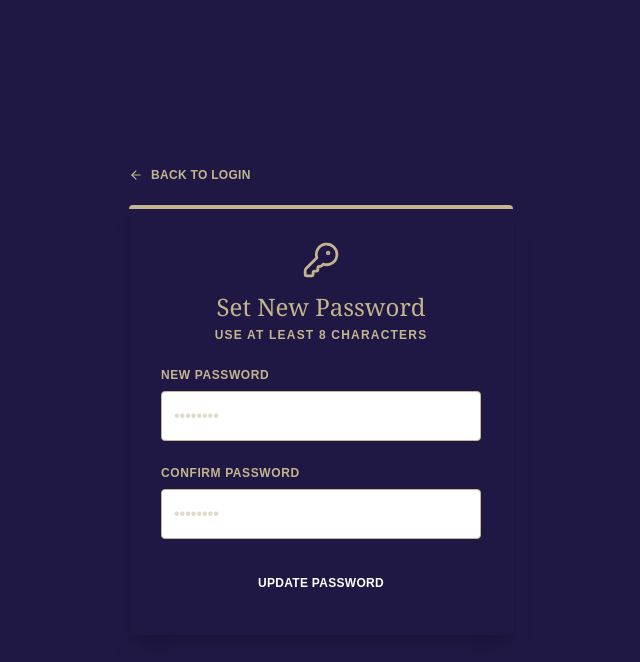
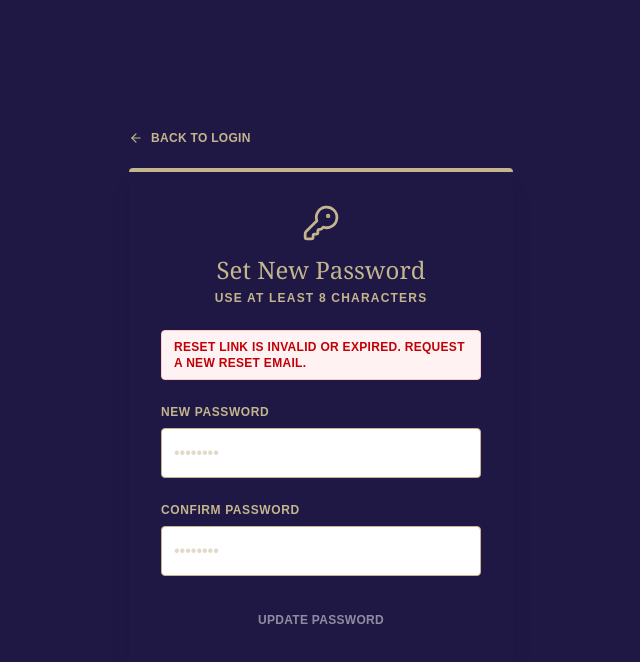
Before and after one commit to house7784/golf-trip-app, a Next.js app: page /login/reset-password in a window 1280 px wide. Shown: the top 662 px of the page, without its empty margins (319-959 px from the left). Built offline with nearby package versions, Linux system fonts and the light colour scheme; no server answers.

Commit message:
feat: refactor reset password functionality with improved error handling and user feedback

```diff
--- a/app/login/actions.ts
+++ b/app/login/actions.ts
@@ -89,7 +89,7 @@ export async function forgotPassword(formData: FormData) {
   const siteUrl = configuredSiteUrl || fallbackSiteUrl
 
   const { error } = await supabase.auth.resetPasswordForEmail(email, {
-    redirectTo: `${siteUrl}/auth/confirm?next=/login/reset-password`,
+    redirectTo: `${siteUrl}/login/reset-password`,
   })
 
   if (error) {
--- a/app/login/reset-password/actions.ts
+++ /dev/null
@@ -1,36 +0,0 @@
-'use server'
-
-import { redirect } from 'next/navigation'
-import { createClient } from '@/utils/supabase/server'
-
-export async function updatePassword(formData: FormData) {
-  const supabase = await createClient()
-
-  const newPassword = (formData.get('password') as string | null)?.trim() || ''
-  const confirmPassword = (formData.get('confirmPassword') as string | null)?.trim() || ''
-
-  if (newPassword.length < 8) {
-    redirect('/login/reset-password?error=Password must be at least 8 characters')
-  }
-
-  if (newPassword !== confirmPassword) {
-    redirect('/login/reset-password?error=Passwords do not match')
-  }
-
-  const {
-    data: { user },
-  } = await supabase.auth.getUser()
-
-  if (!user) {
-    redirect('/login?error=Open reset link from your email first')
-  }
-
-  const { error } = await supabase.auth.updateUser({ password: newPassword })
-
-  if (error) {
-    console.error(error)
-    redirect('/login/reset-password?error=Could not update password')
-  }
-
-  redirect('/login?success=Password updated. Please sign in.')
-}
--- a/app/login/reset-password/page.tsx
+++ b/app/login/reset-password/page.tsx
@@ -1,14 +1,93 @@
+'use client'
+
+import { useEffect, useMemo, useState } from 'react'
 import Link from 'next/link'
+import { useRouter, useSearchParams } from 'next/navigation'
 import { ArrowLeft, KeyRound } from 'lucide-react'
-import { updatePassword } from './actions'
+import { createClient } from '@/utils/supabase/client'
 
-export default async function ResetPasswordPage({
-  searchParams,
-}: {
-  searchParams: Promise<{ error?: string }>
-}) {
-  const params = await searchParams
-  const error = params?.error ? decodeURIComponent(params.error) : ''
+export default function ResetPasswordPage() {
+  const router = useRouter()
+  const searchParams = useSearchParams()
+  const [password, setPassword] = useState('')
+  const [confirmPassword, setConfirmPassword] = useState('')
+  const [isSubmitting, setIsSubmitting] = useState(false)
+  const [ready, setReady] = useState(false)
+  const [error, setError] = useState('')
+  const [success, setSuccess] = useState('')
+
+  const supabase = useMemo(() => createClient(), [])
+
+  useEffect(() => {
+    let cancelled = false
+
+    const prepareRecovery = async () => {
+      const tokenHash = searchParams.get('token_hash')
+      const type = searchParams.get('type')
+
+      if (tokenHash && type === 'recovery') {
+        const { error: verifyError } = await supabase.auth.verifyOtp({
+          type: 'recovery',
+          token_hash: tokenHash,
+        })
+
+        if (verifyError) {
+          if (!cancelled) {
+            setError('Invalid or expired reset link. Please request a new one.')
+          }
+          return
+        }
+      }
+
+      const { data } = await supabase.auth.getSession()
+      if (!data.session) {
+        if (!cancelled) {
+          setError('Reset link is invalid or expired. Request a new reset email.')
+        }
+        return
+      }
+
+      if (!cancelled) {
+        setReady(true)
+      }
+    }
+
+    prepareRecovery()
+
+    return () => {
+      cancelled = true
+    }
+  }, [searchParams, supabase])
+
+  const handleSubmit = async (e: React.FormEvent<HTMLFormElement>) => {
+    e.preventDefault()
+    setError('')
+    setSuccess('')
+
+    if (password.length < 8) {
+      setError('Password must be at least 8 characters.')
+      return
+    }
+
+    if (password !== confirmPassword) {
+      setError('Passwords do not match.')
+      return
+    }
+
+    setIsSubmitting(true)
+    const { error: updateError } = await supabase.auth.updateUser({ password })
+    setIsSubmitting(false)
+
+    if (updateError) {
+      setError(updateError.message)
+      return
+    }
+
+    setSuccess('Password updated. Redirecting to login...')
+    setTimeout(() => {
+      router.push('/login?success=Password%20updated.%20Please%20sign%20in.')
+    }, 900)
+  }
 
   return (
     <main className="min-h-screen flex flex-col items-center justify-center p-6 bg-club-cream text-club-navy">
@@ -21,7 +100,7 @@ export default async function ResetPasswordPage({
         </Link>
       </div>
 
-      <form className="w-full max-w-sm bg-club-paper p-8 rounded-sm shadow-xl border-t-4 border-club-gold space-y-6">
+      <form onSubmit={handleSubmit} className="w-full max-w-sm bg-club-paper p-8 rounded-sm shadow-xl border-t-4 border-club-gold space-y-6">
         <div className="text-center">
           <div className="flex justify-center mb-3 text-club-gold">
             <KeyRound size={38} strokeWidth={1.75} />
@@ -38,6 +117,12 @@ export default async function ResetPasswordPage({
           </div>
         )}
 
+        {success && (
+          <div className="rounded-sm border border-green-200 bg-green-50 text-green-700 px-3 py-2 text-xs font-bold uppercase tracking-wide">
+            {success}
+          </div>
+        )}
+
         <div className="space-y-2">
           <label className="block text-xs uppercase tracking-wider font-bold text-club-text/60">
             New Password
@@ -47,8 +132,11 @@ export default async function ResetPasswordPage({
             type="password"
             required
             minLength={8}
+            value={password}
+            onChange={(e) => setPassword(e.target.value)}
             placeholder="••••••••"
             className="w-full bg-white border border-club-gold/40 p-3 rounded-sm focus:outline-none focus:border-club-navy transition-colors"
+            disabled={!ready || isSubmitting}
           />
         </div>
 
@@ -61,16 +149,20 @@ export default async function ResetPasswordPage({
             type="password"
             required
             minLength={8}
+            value={confirmPassword}
+            onChange={(e) => setConfirmPassword(e.target.value)}
             placeholder="••••••••"
             className="w-full bg-white border border-club-gold/40 p-3 rounded-sm focus:outline-none focus:border-club-navy transition-colors"
+            disabled={!ready || isSubmitting}
           />
         </div>
 
         <button
-          formAction={updatePassword as any}
-          className="w-full bg-club-navy text-white py-3 px-4 rounded-sm hover:bg-opacity-90 uppercase tracking-wide text-xs font-bold transition-all"
+          type="submit"
+          disabled={!ready || isSubmitting}
+          className="w-full bg-club-navy text-white py-3 px-4 rounded-sm hover:bg-opacity-90 uppercase tracking-wide text-xs font-bold transition-all disabled:opacity-50"
         >
-          Update Password
+          {isSubmitting ? 'Updating...' : 'Update Password'}
         </button>
       </form>
     </main>
```
